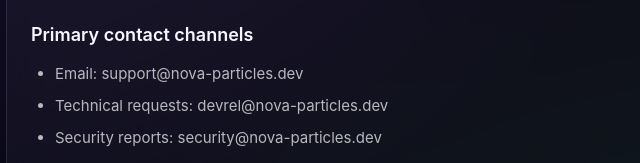
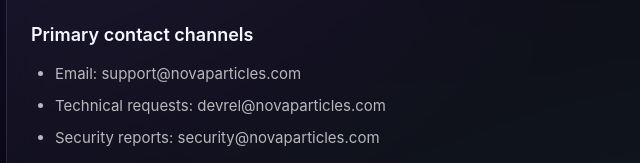
Before and after one commit to forbiddenlink/particle-system, a website: page apps/web/public/contact/index.html in a window 1280 px wide. Shown: the part 297-460 px from the top of the page, 298-938 px from the left. Drawn offline with Linux system fonts and the light colour scheme.

Commit message:
fix(web): point contact and privacy addresses at novaparticles.com (#52)
The contact and privacy pages listed support@, devrel@, security@ and
privacy@nova-particles.dev. Nobody owns that domain (it has no nameservers),
so every message sent to those addresses bounced. novaparticles.com is the
live domain and now forwards all addresses through ImprovMX.

```diff
--- a/apps/web/public/contact/index.html
+++ b/apps/web/public/contact/index.html
@@ -40,9 +40,9 @@
         </p>
         <h2>Primary contact channels</h2>
         <ul>
-          <li>Email: support@nova-particles.dev</li>
-          <li>Technical requests: devrel@nova-particles.dev</li>
-          <li>Security reports: security@nova-particles.dev</li>
+          <li>Email: support@novaparticles.com</li>
+          <li>Technical requests: devrel@novaparticles.com</li>
+          <li>Security reports: security@novaparticles.com</li>
         </ul>
         <p>
           We aim to acknowledge incoming requests within two business days. Critical security
```
Also changed, not shown: apps/web/public/privacy-policy/index.html (+1 -1 lines).
